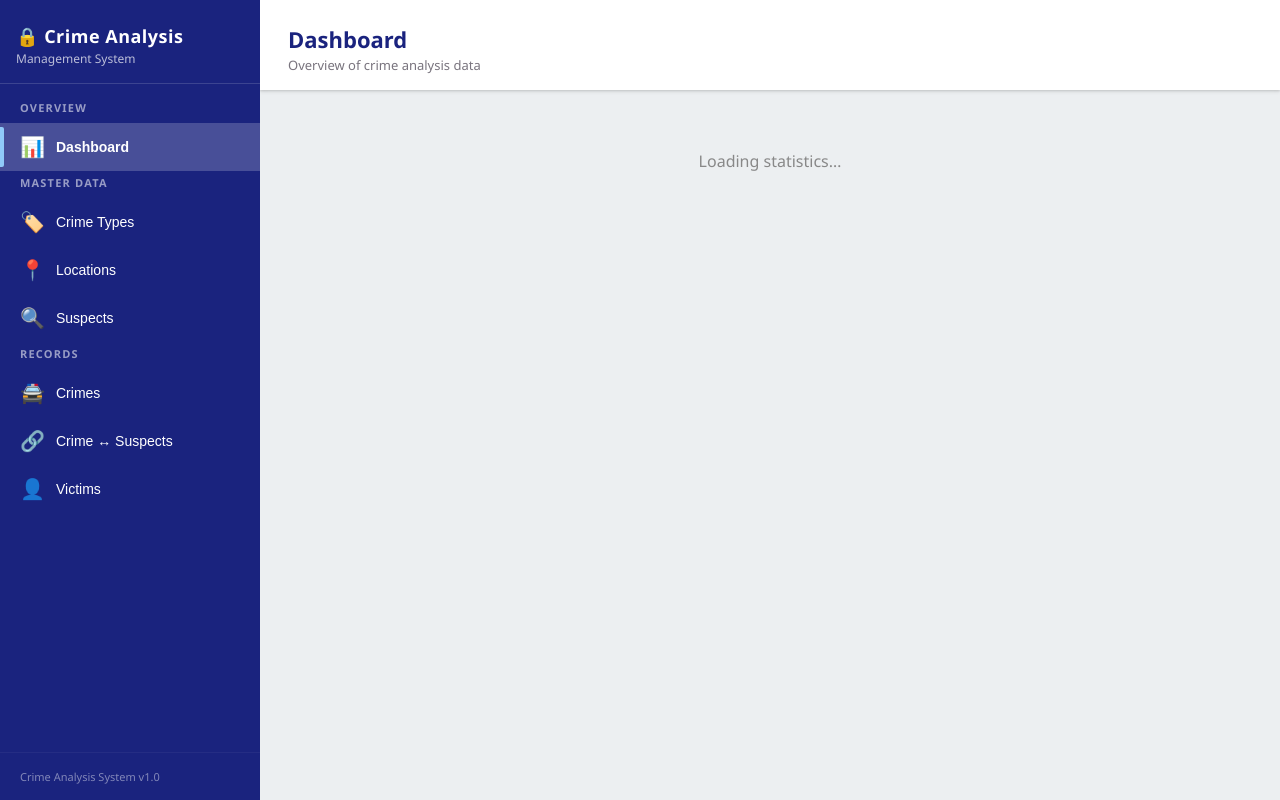
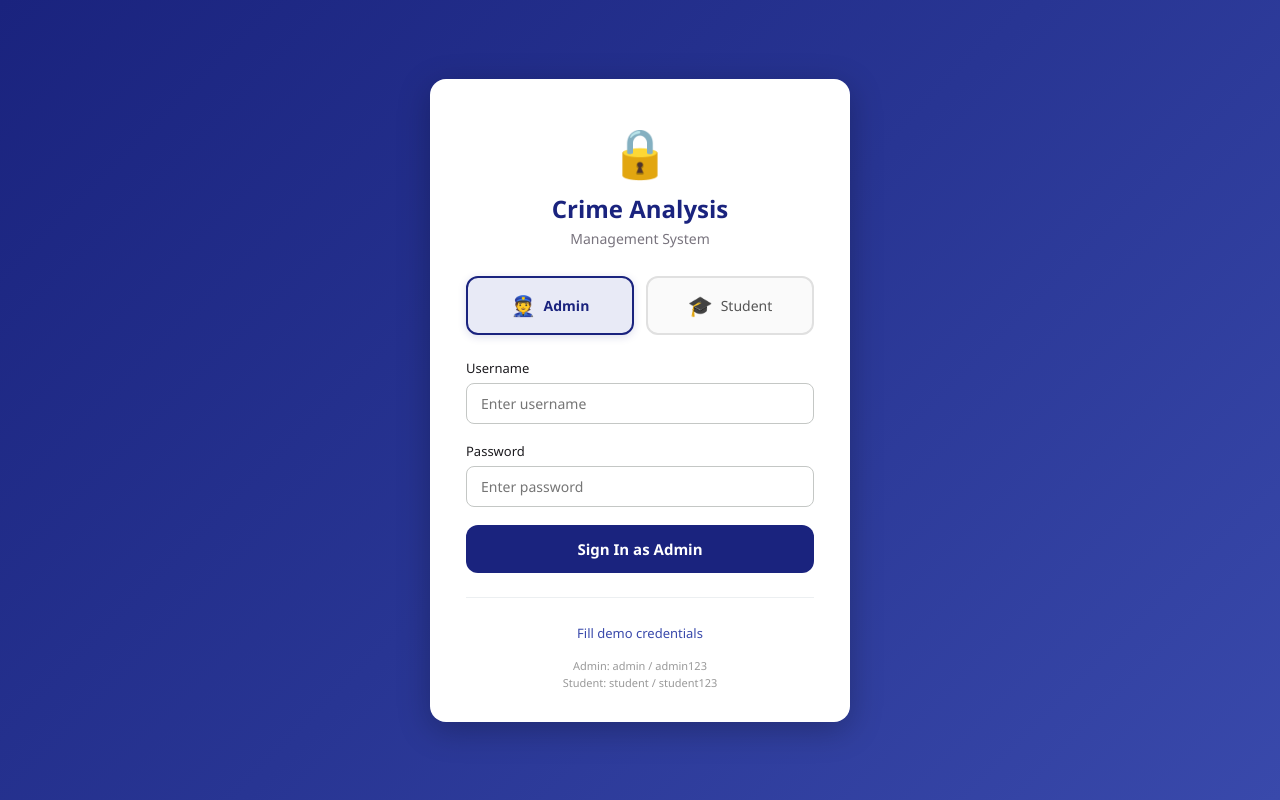
Before and after one commit to Nandinee479/crime-analysis, a Svelte app: page / in a window 1280 px wide. Built offline with nearby package versions, Linux system fonts and the light colour scheme.

Commit message:
Add login system with admin/student roles, interactive dashboard cards, and user sidebar

```diff
--- a/src/App.svelte
+++ b/src/App.svelte
@@ -1,7 +1,9 @@
 <script>
+  import { authUser } from './stores/auth.js'
   import { currentPage } from './stores/navigation.js'
   import Sidebar from './components/Sidebar.svelte'
   import Toast from './components/Toast.svelte'
+  import LoginPage from './login/LoginPage.svelte'
   import Dashboard from './pages/Dashboard.svelte'
   import CrimeType from './pages/CrimeType.svelte'
   import Location from './pages/Location.svelte'
@@ -11,8 +13,9 @@
   import Victim from './pages/Victim.svelte'
 </script>
 
+{#if $authUser}
   <div class="app-layout">
-  <Sidebar />
+    <Sidebar user={$authUser} />
     <main class="main-content">
       {#if $currentPage === 'dashboard'}
         <Dashboard />
@@ -31,4 +34,7 @@
       {/if}
     </main>
   </div>
+{:else}
+  <LoginPage />
+{/if}
 <Toast />
--- a/src/app.css
+++ b/src/app.css
@@ -212,7 +212,25 @@ textarea.form-control { resize: vertical; min-height: 80px; }
 .stat-card {
   background: var(--md-surface); border-radius: var(--radius);
   box-shadow: var(--md-elevation1); padding: 20px 22px;
-  display: flex; align-items: center; gap: 16px;
+  display: flex; align-items: center; gap: 16px; border: none;
+}
+.stat-card-interactive {
+  cursor: pointer; position: relative;
+  transition: transform var(--transition), box-shadow var(--transition);
+}
+.stat-card-interactive:hover {
+  transform: translateY(-4px); box-shadow: var(--md-elevation3);
+}
+.stat-card-interactive:active {
+  transform: translateY(-1px); box-shadow: var(--md-elevation2);
+}
+.stat-card-arrow {
+  position: absolute; right: 16px; top: 50%; transform: translateY(-50%);
+  font-size: 20px; opacity: 0; color: var(--md-primary);
+  transition: opacity var(--transition), transform var(--transition);
+}
+.stat-card-interactive:hover .stat-card-arrow {
+  opacity: 1; transform: translateY(-50%) translateX(-4px);
 }
 .stat-icon {
   width: 52px; height: 52px; border-radius: 14px;
--- a/src/components/Sidebar.svelte
+++ b/src/components/Sidebar.svelte
@@ -1,5 +1,10 @@
 <script>
   import { currentPage } from '../stores/navigation.js'
+  import { logout, isAdmin } from '../stores/auth.js'
+
+  export let user
+
+  $: admin = $isAdmin
 
   const navItems = [
     { id: 'dashboard',     label: 'Dashboard',          icon: '📊', section: null },
@@ -21,12 +26,21 @@
   }
 
   function navigate(id) { currentPage.set(id) }
+  function handleLogout() { logout(); currentPage.set('dashboard') }
 </script>
 
 <nav class="sidebar">
   <div class="sidebar-header">
     <h1>🔒 Crime Analysis</h1>
     <p>Management System</p>
+  </div>
+
+  <div class="user-info">
+    <div class="user-avatar">{user.name.charAt(0)}</div>
+    <div class="user-details">
+      <span class="user-name">{user.name}</span>
+      <span class="user-role">{admin ? 'Administrator' : 'Student'}</span>
+    </div>
   </div>
 
   <div class="sidebar-section">
@@ -49,7 +63,78 @@
   </div>
 
   <div style="flex:1"></div>
-  <div style="padding:16px 20px; font-size:11px; opacity:.45; border-top:1px solid rgba(255,255,255,.1);">
-    Crime Analysis System v1.0
+
+  <div class="sidebar-footer">
+    <button class="btn-logout" on:click={handleLogout}>
+      <span class="nav-icon">🚪</span>
+      Sign Out
+    </button>
+    <div class="sidebar-version">Crime Analysis System v1.0</div>
   </div>
 </nav>
+
+<style>
+  .user-info {
+    display: flex;
+    align-items: center;
+    gap: 12px;
+    padding: 16px 20px;
+    border-bottom: 1px solid rgba(255,255,255,.15);
+  }
+  .user-avatar {
+    width: 36px;
+    height: 36px;
+    border-radius: 50%;
+    background: rgba(255,255,255,.2);
+    display: flex;
+    align-items: center;
+    justify-content: center;
+    font-size: 16px;
+    font-weight: 700;
+    flex-shrink: 0;
+  }
+  .user-details {
+    display: flex;
+    flex-direction: column;
+    min-width: 0;
+  }
+  .user-name {
+    font-size: 13px;
+    font-weight: 600;
+    white-space: nowrap;
+    overflow: hidden;
+    text-overflow: ellipsis;
+  }
+  .user-role {
+    font-size: 11px;
+    opacity: .6;
+  }
+  .sidebar-footer {
+    padding: 0 16px 16px;
+    border-top: 1px solid rgba(255,255,255,.1);
+  }
+  .btn-logout {
+    display: flex;
+    align-items: center;
+    gap: 10px;
+    padding: 10px 16px;
+    border: none;
+    background: rgba(255,255,255,.1);
+    color: inherit;
+    width: 100%;
+    font-size: 13px;
+    border-radius: 8px;
+    cursor: pointer;
+    transition: background .2s ease;
+    font-family: inherit;
+  }
+  .btn-logout:hover {
+    background: rgba(255,255,255,.2);
+  }
+  .sidebar-version {
+    font-size: 10px;
+    opacity: .4;
+    text-align: center;
+    margin-top: 8px;
+  }
+</style>
--- /dev/null
+++ b/src/login/LoginPage.svelte
@@ -0,0 +1,256 @@
+<script>
+  import { authUser, login } from '../stores/auth.js'
+
+  let role = 'admin'
+  let username = ''
+  let password = ''
+  let error = ''
+  let loading = false
+
+  function handleSubmit() {
+    error = ''
+    if (!username.trim() || !password.trim()) {
+      error = 'Please fill in all fields'
+      return
+    }
+    loading = true
+    setTimeout(() => {
+      const result = login(role === 'admin' ? 'admin' : 'student', password)
+      loading = false
+      if (result.success) {
+        authUser.set(result.user)
+      } else {
+        error = result.error
+      }
+    }, 600)
+  }
+
+  function fillDemo() {
+    if (role === 'admin') {
+      username = 'admin'
+      password = 'admin123'
+    } else {
+      username = 'student'
+      password = 'student123'
+    }
+    error = ''
+  }
+</script>
+
+<div class="login-container">
+  <div class="login-card">
+    <div class="login-header">
+      <div class="login-logo">🔒</div>
+      <h1>Crime Analysis</h1>
+      <p>Management System</p>
+    </div>
+
+    <div class="role-selector">
+      <button
+        type="button"
+        class:active={role === 'admin'}
+        on:click={() => { role = 'admin'; username = ''; password = ''; error = '' }}
+      >
+        <span class="role-icon">👮</span>
+        <span>Admin</span>
+      </button>
+      <button
+        type="button"
+        class:active={role === 'student'}
+        on:click={() => { role = 'student'; username = ''; password = ''; error = '' }}
+      >
+        <span class="role-icon">🎓</span>
+        <span>Student</span>
+      </button>
+    </div>
+
+    <form on:submit|preventDefault={handleSubmit}>
+      {#if error}
+        <div class="error-msg">{error}</div>
+      {/if}
+
+      <div class="form-group">
+        <label class="form-label">Username</label>
+        <input
+          class="form-control"
+          type="text"
+          bind:value={username}
+          placeholder="Enter username"
+          autocomplete="off"
+        />
+      </div>
+
+      <div class="form-group">
+        <label class="form-label">Password</label>
+        <input
+          class="form-control"
+          type="password"
+          bind:value={password}
+          placeholder="Enter password"
+        />
+      </div>
+
+      <button class="btn btn-login" type="submit" disabled={loading}>
+        {#if loading}
+          <span class="spinner"></span>
+          Signing in…
+        {:else}
+          Sign In as {role === 'admin' ? 'Admin' : 'Student'}
+        {/if}
+      </button>
+    </form>
+
+    <div class="login-footer">
+      <button class="btn-demo" type="button" on:click={fillDemo}>
+        Fill demo credentials
+      </button>
+      <div class="demo-credentials">
+        <span>Admin: admin / admin123</span>
+        <span>Student: student / student123</span>
+      </div>
+    </div>
+  </div>
+</div>
+
+<style>
+  .login-container {
+    min-height: 100vh;
+    display: flex;
+    align-items: center;
+    justify-content: center;
+    background: linear-gradient(135deg, #1A237E 0%, #283593 50%, #3949AB 100%);
+    padding: 20px;
+  }
+  .login-card {
+    background: #fff;
+    border-radius: 16px;
+    box-shadow: 0 8px 32px rgba(0,0,0,.25);
+    width: 100%;
+    max-width: 420px;
+    padding: 40px 36px 32px;
+    animation: slideUp .3s ease;
+  }
+  .login-header {
+    text-align: center;
+    margin-bottom: 28px;
+  }
+  .login-logo {
+    font-size: 48px;
+    margin-bottom: 8px;
+  }
+  .login-header h1 {
+    font-size: 24px;
+    font-weight: 700;
+    color: #1A237E;
+    margin: 0;
+  }
+  .login-header p {
+    font-size: 14px;
+    color: #79747E;
+    margin: 4px 0 0;
+  }
+  .role-selector {
+    display: flex;
+    gap: 12px;
+    margin-bottom: 24px;
+  }
+  .role-selector button {
+    flex: 1;
+    display: flex;
+    align-items: center;
+    justify-content: center;
+    gap: 8px;
+    padding: 14px;
+    border: 2px solid #E0E0E0;
+    border-radius: 12px;
+    background: #FAFAFA;
+    cursor: pointer;
+    font-size: 14px;
+    font-weight: 500;
+    color: #555;
+    transition: all .2s ease;
+    font-family: inherit;
+  }
+  .role-selector button:hover {
+    border-color: #3949AB;
+    background: #EDE7F6;
+  }
+  .role-selector button.active {
+    border-color: #1A237E;
+    background: #E8EAF6;
+    color: #1A237E;
+    font-weight: 600;
+    box-shadow: 0 2px 8px rgba(26,35,126,.15);
+  }
+  .role-icon { font-size: 20px; }
+  .form-group { margin-bottom: 18px; }
+  .error-msg {
+    background: #FFEBEE;
+    color: #C62828;
+    padding: 10px 14px;
+    border-radius: 8px;
+    font-size: 13px;
+    margin-bottom: 16px;
+    font-weight: 500;
+  }
+  .btn-login {
+    width: 100%;
+    padding: 14px;
+    background: #1A237E;
+    color: #fff;
+    border: none;
+    border-radius: 12px;
+    font-size: 15px;
+    font-weight: 600;
+    cursor: pointer;
+    display: flex;
+    align-items: center;
+    justify-content: center;
+    gap: 8px;
+    transition: all .2s ease;
+    font-family: inherit;
+  }
+  .btn-login:hover:not(:disabled) {
+    background: #283593;
+    box-shadow: 0 4px 12px rgba(26,35,126,.3);
+  }
+  .btn-login:disabled {
+    opacity: .7;
+    cursor: not-allowed;
+  }
+  .spinner {
+    width: 18px;
+    height: 18px;
+    border: 2px solid rgba(255,255,255,.3);
+    border-top-color: #fff;
+    border-radius: 50%;
+    animation: spin .6s linear infinite;
+  }
+  @keyframes spin { to { transform: rotate(360deg) } }
+  .login-footer {
+    margin-top: 24px;
+    text-align: center;
+    border-top: 1px solid #ECEFF1;
+    padding-top: 20px;
+  }
+  .btn-demo {
+    background: none;
+    border: none;
+    color: #3949AB;
+    font-size: 13px;
+    cursor: pointer;
+    padding: 6px 12px;
+    border-radius: 6px;
+    transition: background .2s;
+    font-family: inherit;
+  }
+  .btn-demo:hover { background: #EDE7F6; }
+  .demo-credentials {
+    margin-top: 10px;
+    display: flex;
+    flex-direction: column;
+    gap: 2px;
+    font-size: 11px;
+    color: #999;
+  }
+</style>
--- /dev/null
+++ b/src/stores/auth.js
@@ -0,0 +1,25 @@
+import { writable } from 'svelte/store'
+
+export const authUser = writable(null)
+
+export const isAdmin = writable(false)
+
+const DEFAULT_USERS = {
+  admin: { username: 'admin', password: 'admin123', role: 'admin', name: 'Administrator' },
+  student: { username: 'student', password: 'student123', role: 'student', name: 'Student' }
+}
+
+export function login(username, password) {
+  const user = DEFAULT_USERS[username]
+  if (user && user.password === password) {
+    authUser.set({ username: user.username, role: user.role, name: user.name })
+    isAdmin.set(user.role === 'admin')
+    return { success: true, user }
+  }
+  return { success: false, error: 'Invalid username or password' }
+}
+
+export function logout() {
+  authUser.set(null)
+  isAdmin.set(false)
+}
```
Also changed, not shown: src/pages/Dashboard.svelte (+8 -6 lines). Lines whose indentation alone changed are shown as unchanged.
